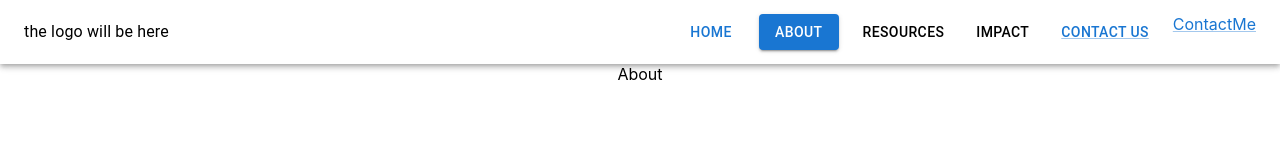
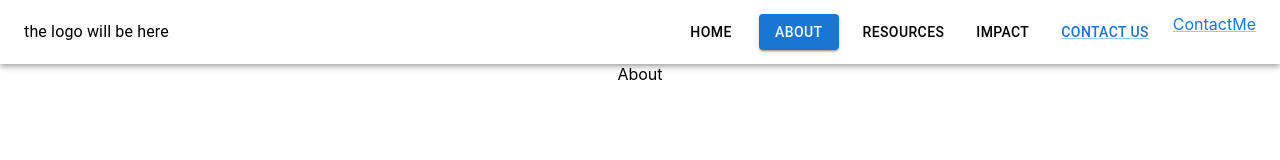
Before and after one commit to jethrolibutan/farm2clinic, a React (Create React App) app: page /about in a window 1280 px wide. Shown: the top 160 px of the page. Built offline with nearby package versions, Linux system fonts and the light colour scheme.

Commit message:
FIGURED OUT LINKING WITH AMTERIAL UI

```diff
--- a/src/components/Navbar.js
+++ b/src/components/Navbar.js
@@ -33,12 +33,8 @@ function Navbar() {
           </Typography>
 
           <Stack direction="row" spacing={2}>
-            <Button color="inherit">
-              {" "}
-              <Link underline="none" to="/">
-                {" "}
-                HOME{" "}
-              </Link>{" "}
+            <Button href="/" color="inherit">
+              Home
             </Button>
             <Button
               variant="contained"
@@ -62,7 +58,10 @@ function Navbar() {
               {" "}
               WHAT WE DO{" "}
             </MenuItem>
-            <MenuItem onClick={handleClose}> MEET THE TEAM </MenuItem>
+            <MenuItem component={Link} href="/about">
+              {/* <Button href="/about"> MEET THE TEAM</Button> */}
+              MEET THE TEAM
+            </MenuItem>
             <MenuItem onClick={handleClose}> SUPPORT </MenuItem>
             <MenuItem onClick={handleClose}> PARTNERS </MenuItem>
           </Menu>
```
